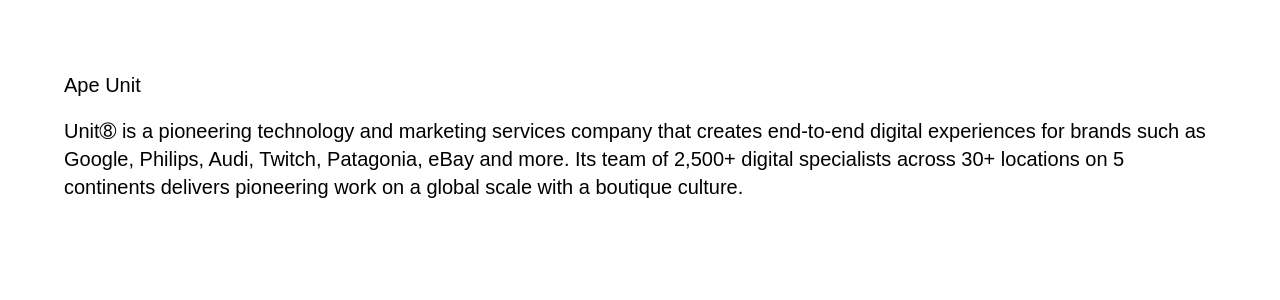
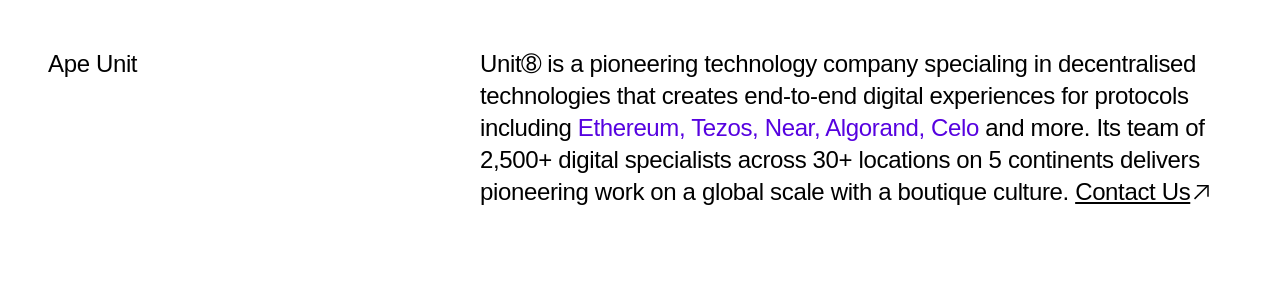
Before and after one commit to TheGymRwanda/unit8-green, a Next.js app: page / in a window 1280 px wide. Shown: the top 300 px of the page. Built offline with nearby package versions, Linux system fonts and the light colour scheme.

Commit message:
feat:Done working on header section

```diff
--- a/components/sections/Header.jsx
+++ b/components/sections/Header.jsx
@@ -1,17 +1,51 @@
 import Wrapper from "../wrappers/Wrapper";
+import Button from "../ui/Button";
 
-function Header(props) {
+function Header() {
   return (
     <Wrapper>
-      <div className="flex flex-col mt-18 font-medium text-xl leading-7">
-        <h1>Ape Unit</h1>
-        <h2 className="pt-4.5">
-          Unit➇ is a pioneering technology and marketing services company that
-          creates end-to-end digital experiences for brands such as Google,
-          Philips, Audi, Twitch, Patagonia, eBay and more. Its team of 2,500+
-          digital specialists across 30+ locations on 5 continents delivers
-          pioneering work on a global scale with a boutique culture.{" "}
-        </h2>
+      <div className="flex flex-col mt-12 md:flex-row  md:gap-x-13 lg:gap-x-81">
+        <h1 className="sm:text-2xl sm:leading-8 sm:tracking-thin font-medium text-xl leading-7 tracking-thiner min-w-[100px]">
+          Ape Unit
+        </h1>
+        <div className="hidden sm:block">
+          <h2 className="font-medium sm:text-2xl sm:leading-8 sm:tracking-thin sm:pt-4.5 md:pt-0">
+            Unit➇ is a pioneering technology company specialing in decentralised
+            technologies that creates end-to-end digital experiences for
+            protocols including{" "}
+            <span className="text-purple">
+              Ethereum, Tezos, Near, Algorand, Celo{" "}
+            </span>
+            and more. Its team of 2,500+ digital specialists across 30+
+            locations on 5 continents delivers pioneering work on a global scale
+            with a boutique culture.{" "}
+            <span className="sm:inline-block md:block lg:inline-block">
+              <Button
+                style={"text-2xl underline hover:no-underline"}
+                link={"mailto:web3@apeunit.com"}
+              >
+                Contact Us
+              </Button>
+            </span>
+          </h2>
+        </div>
+        <div className="block sm:hidden">
+          <h2 className="font-medium text-xl leading-7 tracking-thiner pt-4.5">
+            Unit➇ is a pioneering technology and marketing services company that
+            creates end-to-end digital experiences for brands such{" "}
+            <span className="text-purple">
+              Google, Philips, Audi, Twitch, Patagonia, eBay
+            </span>
+            and more. Its team of 2,500+ digital specialists across 30+
+            locations on 5 continents delivers pioneering work on a global scale
+            with a boutique culture.
+          </h2>
+          <div className="pt-0.0894rem">
+            <Button style={"text-xl"} link={"mailto:web3@apeunit.com"}>
+              Contact Us
+            </Button>
+          </div>
+        </div>
       </div>
     </Wrapper>
   );
--- a/components/ui/Button.jsx
+++ b/components/ui/Button.jsx
@@ -1,20 +1,25 @@
-import Link from 'next/link';
-import React from 'react';
-import Image from 'next/image';
-import Wrapper from '../wrappers/Wrapper';
-import arrow from '../../public/assets/images/arrow.svg'
+import Link from "next/link";
+import React from "react";
+import Image from "next/image";
+import arrow from "../../public/assets/images/arrow.svg";
 
-function Button({children, style, link}) {
-    return (
-        <Wrapper>
-                <Link href={`${link}`}>
-                   <div className='flex gap-1 items-center group cursor-pointer'>
-                   <span className={`text-2xl font-normal leading-8 tracking-thin font-sans ${style}`}>{children}</span>
-                   <span className='group-hover:-translate-y-1 transition-transform duration-300 group-hover:translate-x-1'><Image src={arrow} /></span>
-                   </div>
-                </Link>
-        </Wrapper>
-    );
+function Button({ children, style, link }) {
+  return (
+    <>
+      <Link href={`${link}`}>
+        <div className="flex gap-1 items-center group cursor-pointer">
+          <span
+            className={`font-normal leading-7 sm:leading-8 tracking-thiner sm:tracking-thin font-sans ${style}`}
+          >
+            {children}
+          </span>
+          <span className="group-hover:-translate-y-1 transition-transform duration-300 group-hover:translate-x-1">
+            <Image src={arrow} />
+          </span>
+        </div>
+      </Link>
+    </>
+  );
 }
 
 export default Button;
--- a/components/wrappers/Wrapper.jsx
+++ b/components/wrappers/Wrapper.jsx
@@ -1,11 +1,11 @@
-import React from 'react';
+import React from "react";
 
-function Wrapper({children,styles}) {
-    return (
-        <div className={`max-w-82 md:px-16 px-5 mx-auto ${styles}`} >
-           {children}
-        </div>
-    );
+function Wrapper({ children, styles }) {
+  return (
+    <div className={`max-w-82 px-5 sm:px-9 lg:px-12 mx-auto ${styles}`}>
+      {children}
+    </div>
+  );
 }
 
 export default Wrapper;
--- a/tailwind.config.js
+++ b/tailwind.config.js
@@ -19,16 +19,22 @@
       maxWidth: {
         82: "82rem",
       },
-      margin:{
+      margin: {
         18: "4.4375rem",
       },
-      padding:{
-        4.5:"1.1219rem"
-      }
+      padding: {
+        4.5: "1.1219rem",
+        5.5: "1.3256rem",
+      },
+      letterSpacing: {
+        thin: "-0.015em",
+        thiner: "-0.0125em",
+      },
+      gap: {
+        13: "3.875rem",
+        81: "20.75rem",
+      },
     },
-    letterSpacing: {
-      thin: '-0.015em',
-    }
   },
   plugins: [],
 };
```
